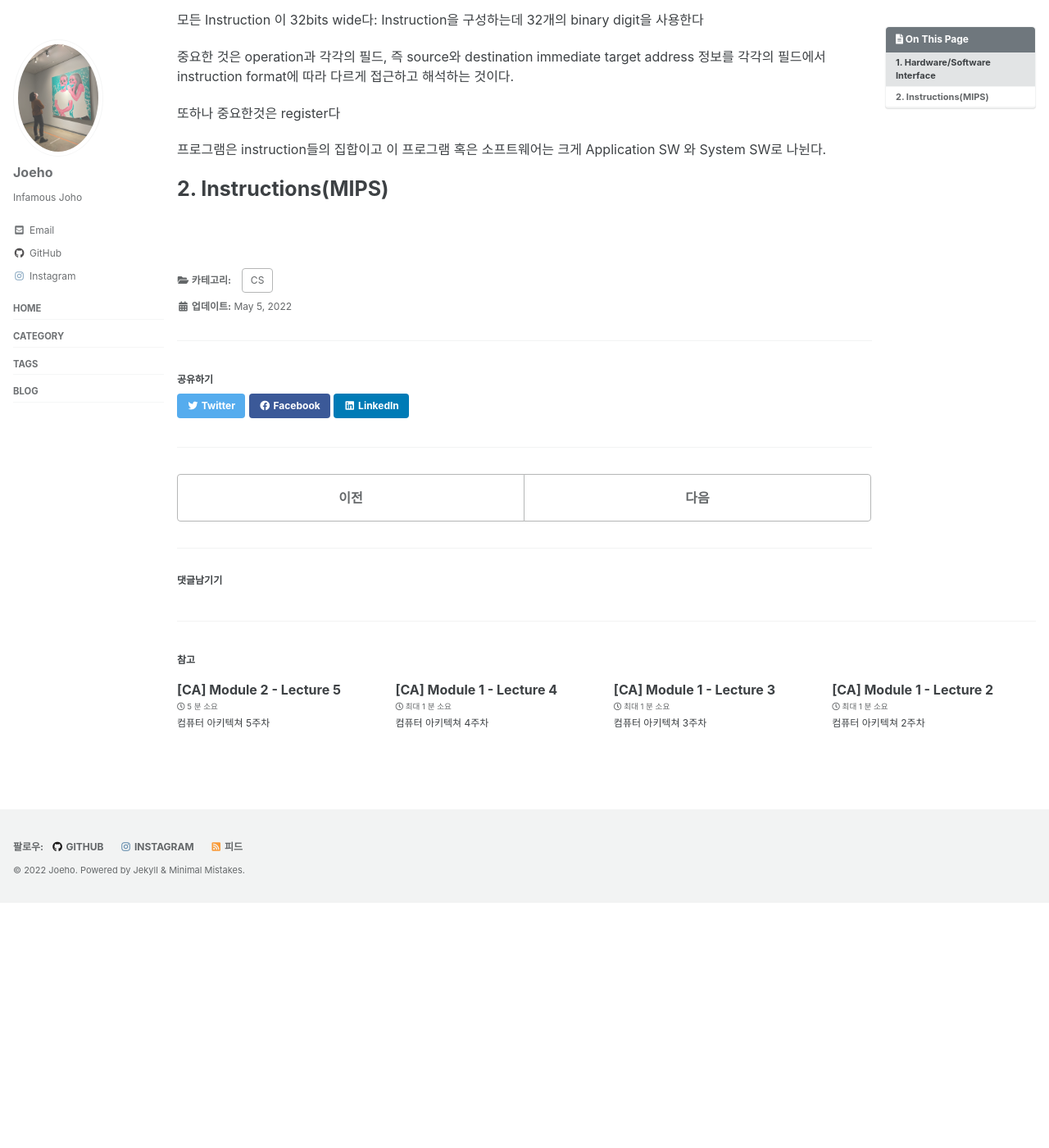
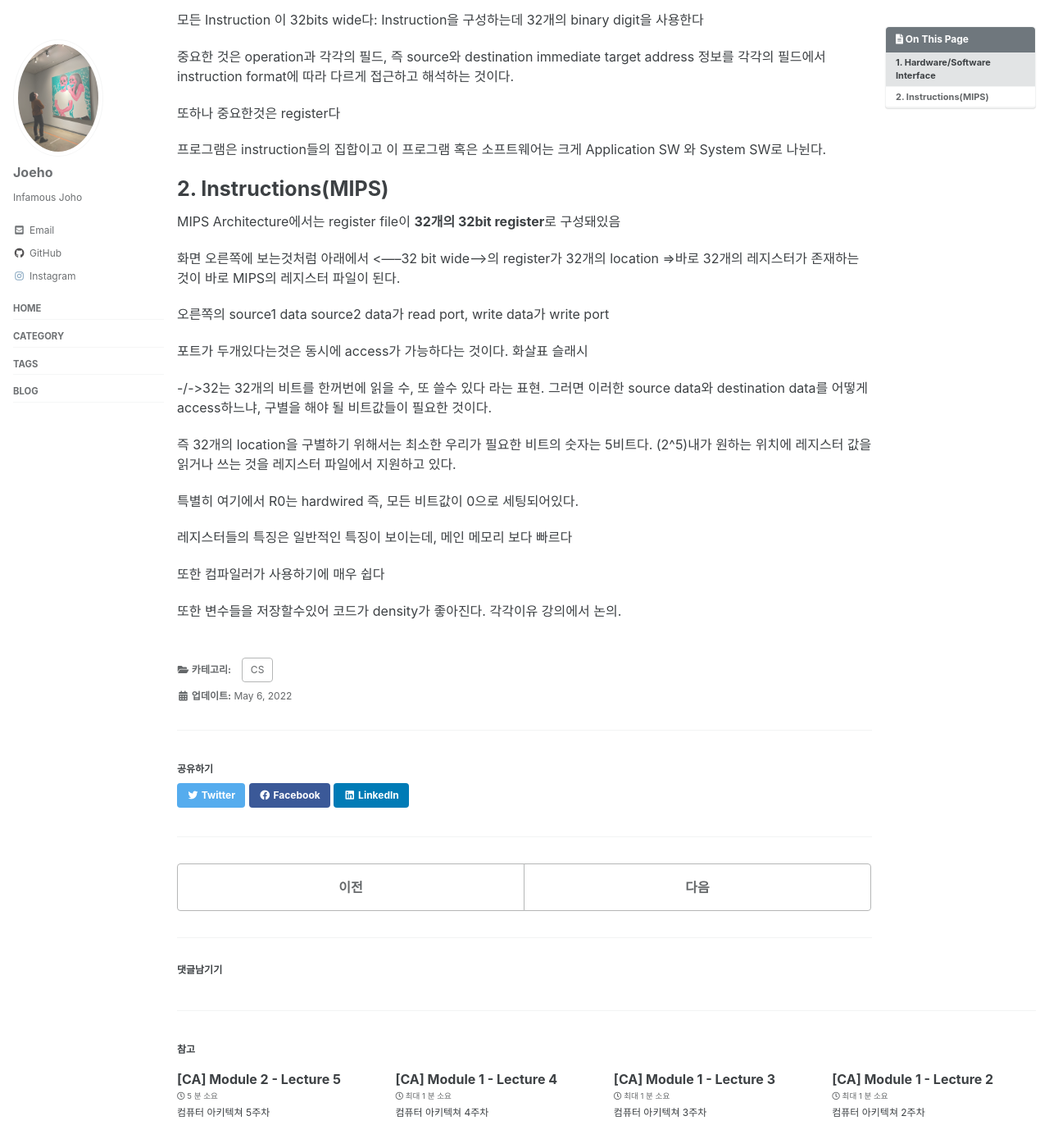
Before and after one commit to joeholee/joeholee.github.io, a Jekyll site: the page built from _posts/2022-03-15-ca-first.md, in a window 1280 px wide and 1400 px high, scrolled down 2004 px. Shown: the whole window at 82% size. Built offline with Jekyll 4.4.1, drawn with Linux system fonts in a browser that asks for light colours; cached includes are drawn as plain includes; some web fonts are replaced; comment, search, counter and statistics services are not loaded; before the commit the page ends 3105 px from its top, so only the background shows below that.

Commit message:
Update 2022-03-15-ca-first.md

```diff
--- a/_posts/2022-03-15-ca-first.md
+++ b/_posts/2022-03-15-ca-first.md
@@ -111,4 +111,24 @@ MIPS architecture의 Instruction format 세가지: r, i, j format
 프로그램은 instruction들의 집합이고 이 프로그램 혹은 소프트웨어는 크게 Application SW 와 System SW로 나뉜다.
 
 # 2. Instructions(MIPS)
+
+MIPS Architecture에서는 register file이 **32개의 32bit register**로 구성돼있음
+
+화면 오른쪽에 보는것처럼 아래에서 <-----32 bit wide----->의 register가 32개의 location =>바로 32개의 레지스터가 존재하는 것이 바로 MIPS의 레지스터 파일이 된다.
+
+오른쪽의 source1 data source2 data가 read port, write data가 write port
+
+포트가 두개있다는것은 동시에 access가 가능하다는 것이다. 화살표 슬래시
+
+-/->32는 32개의 비트를 한꺼번에 읽을 수, 또 쓸수 있다 라는 표현. 그러면 이러한 source data와 destination data를 어떻게 access하느냐, 구별을 해야 될 비트값들이 필요한 것이다.
+
+즉 32개의 location을 구별하기 위해서는 최소한 우리가 필요한 비트의 숫자는 5비트다. (2^5)내가 원하는 위치에 레지스터 값을 읽거나 쓰는 것을 레지스터 파일에서 지원하고 있다.
+
+특별히 여기에서 R0는 hardwired 즉, 모든 비트값이 0으로 세팅되어있다.
+
+레지스터들의 특징은 일반적인 특징이 보이는데, 메인 메모리 보다 빠르다
+
+또한 컴파일러가 사용하기에 매우 쉽다
+
+또한 변수들을 저장할수있어 코드가 density가 좋아진다. 각각이유 강의에서 논의.
 <br>
```
Also changed, not shown: other parts of _posts/2022-03-15-ca-first.md (+1 -1 lines).
